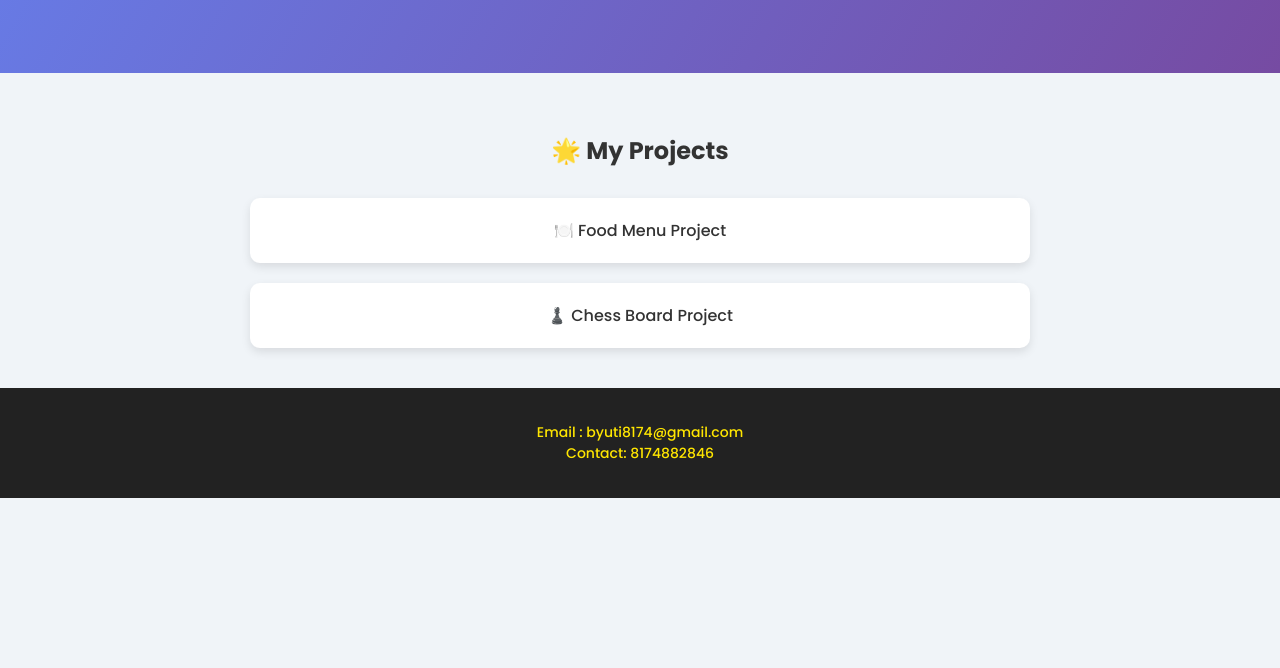
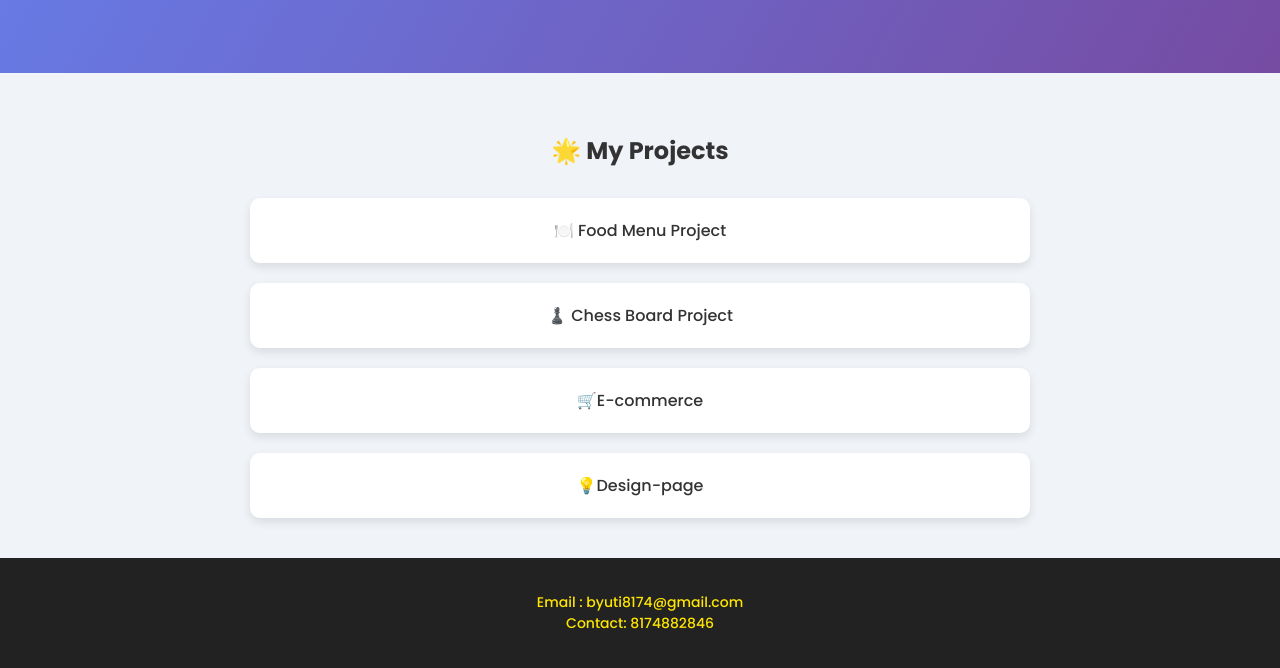
Before and after one commit to thedevhub-page/Portfolio, a plain HTML site: page index.html in a window 1280 px wide. Shown: the part 204-872 px from the top of the page. Before the commit the page ends 800 px from the top, so only its background shows below. Drawn offline with Linux system fonts and the light colour scheme.

Commit message:
Added 2 project links to portfolio

```diff
--- a/index.html
+++ b/index.html
@@ -94,6 +94,9 @@ footer  {
       <div class="project-list">
         <a href="https://byutisonkar.github.io/foodmenu-project/" target="_blank" class="card">🍽️ Food Menu Project</a>
         <a href="https://byutisonkar.github.io/chess-project/" target="_blank" class="card">♟️ Chess Board Project</a>
+        <a href="https://byutisonkar.github.io/Ecommerce/" target="_blank" class="card"> 🛒E-commerce</a>
+        <a href="https://byutisonkar.github.io/Design-page/" target="_blank" class="card">💡Design-page</a>
+
       </div>
     </div>
   </section>
```
